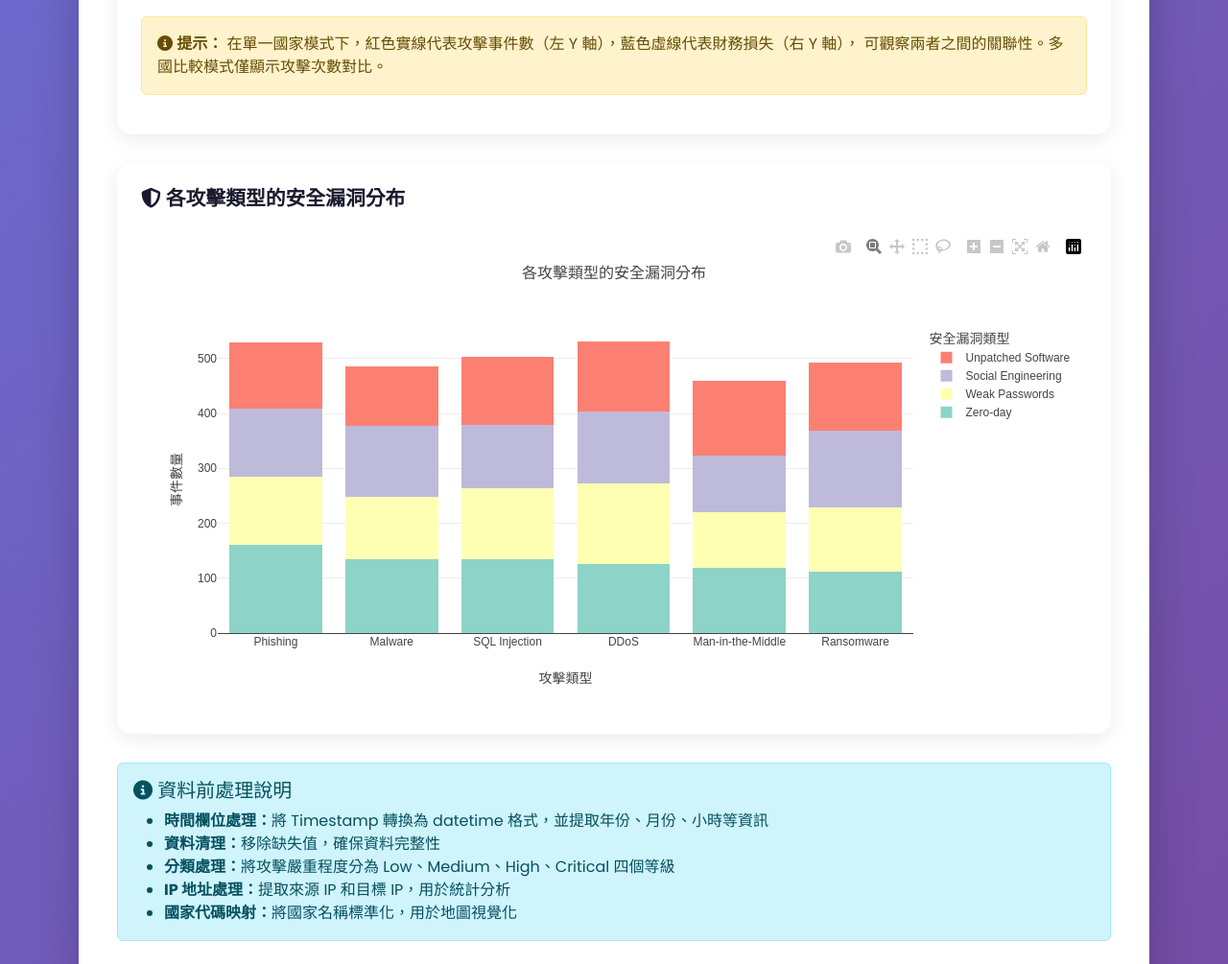
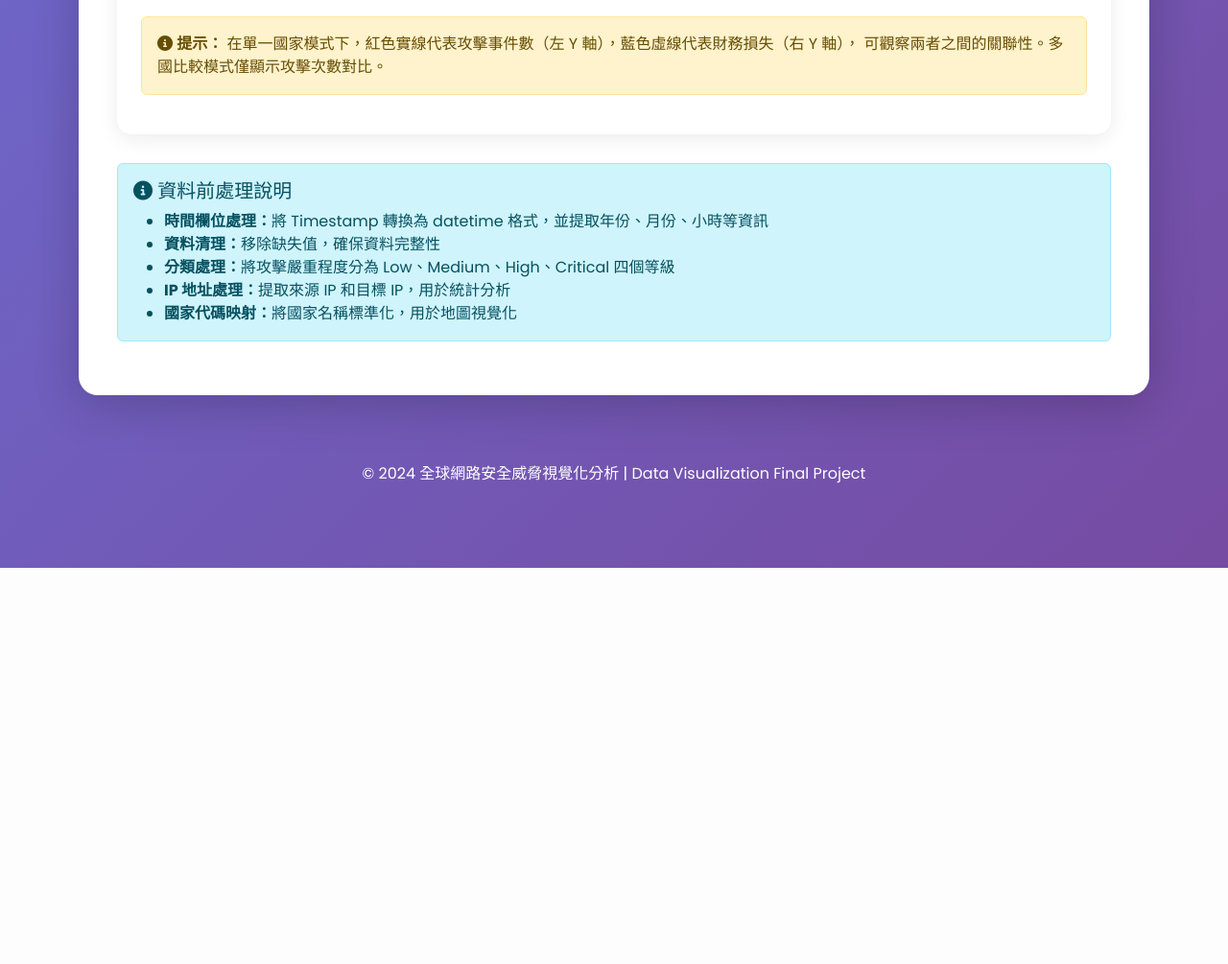
Before and after one commit to Jiruiii/data_visual, a Flask app: page /overview in a window 1280 px wide. Shown: the part 1839-2844 px from the top of the page at 96% size. After the commit the page ends 2431 px from the top, so only its background shows below. Run offline with Flask 3, Linux system fonts and the light colour scheme; some libraries are stand-ins or nearby versions.

Commit message:
delete:刪除overview.html多餘的severity chart

```diff
--- a/templates/overview.html
+++ b/templates/overview.html
@@ -250,7 +250,7 @@
     </div>
 
     <!-- Severity Chart -->
-    <div class="chart-container">
+    <!-- <div class="chart-container">
       <h3 class="chart-title">
         <i class="fas fa-shield-alt"></i> 各攻擊類型的安全漏洞分布
       </h3>
@@ -259,7 +259,7 @@
           <span class="visually-hidden">Loading...</span>
         </div>
       </div>
-    </div>
+    </div> -->
 
     <!-- Data Processing Info -->
     <div class="alert alert-info mt-4">
```
